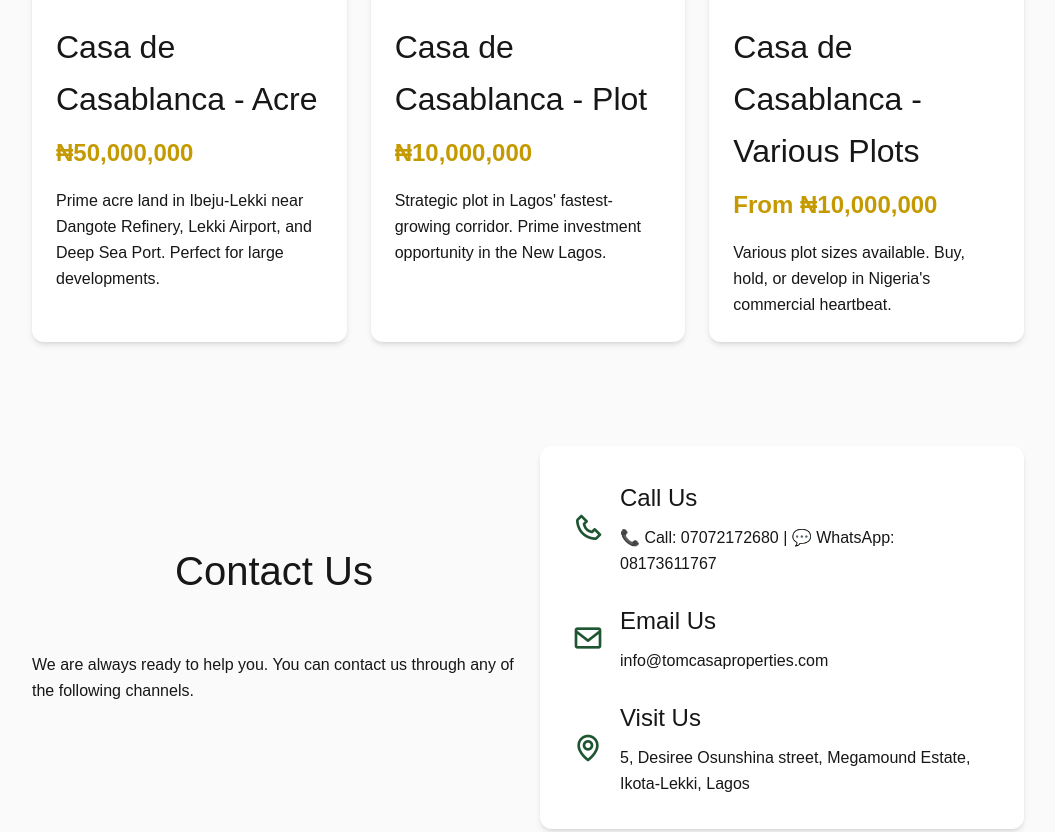
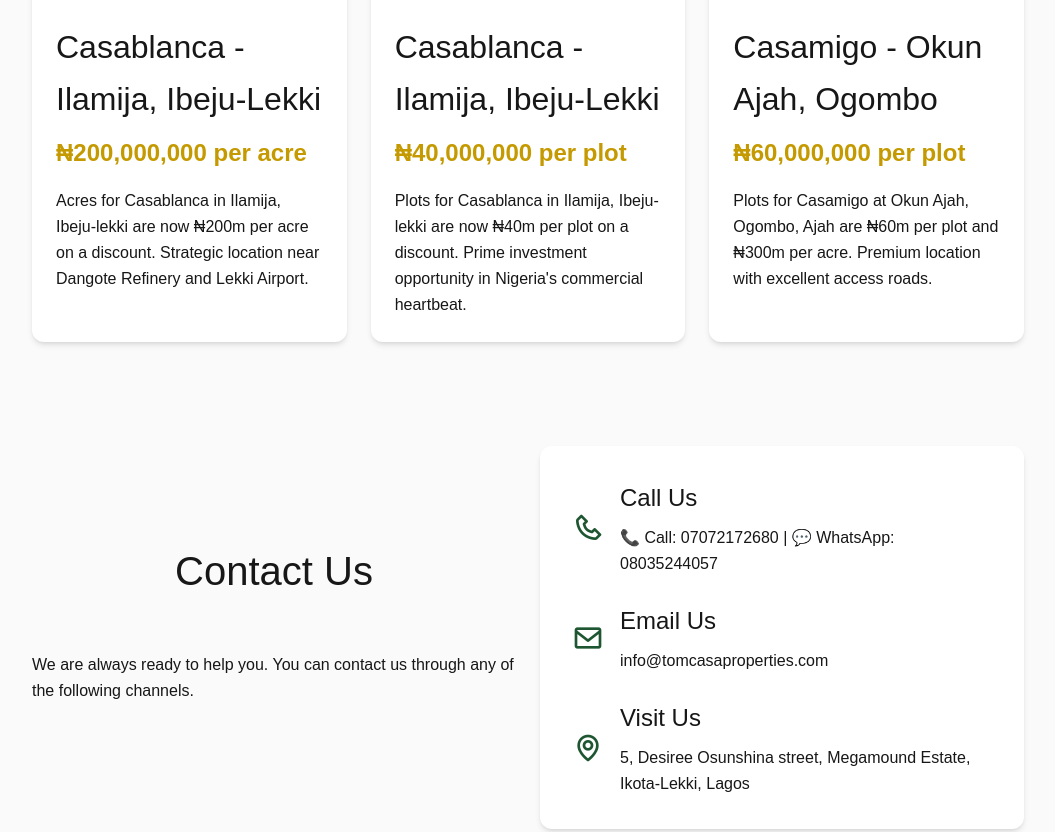
Before and after one commit to Imit96/Tomrealestate, a plain HTML site: page index.html in a window 1280 px wide. Shown: the part 2294-3126 px from the top of the page, without its empty margins (112-1167 px from the left). Drawn offline with nearby package versions, Linux system fonts and the light colour scheme; a web font is replaced by a local one.

Commit message:
Update launch checklist and index content

```diff
--- a/index.html
+++ b/index.html
@@ -226,10 +226,10 @@
                         <img src="https://images.unsplash.com/photo-1512917774080-9991f1c4c750?ixlib=rb-1.2.1&auto=format&fit=crop&w=967&q=80" alt="">
                     </div>
                     <div class="properties__data">
-                        <h3 class="properties__title">Casa de Casablanca - Acre</h3>
-                        <span class="properties__price">₦50,000,000</span>
+                        <h3 class="properties__title">Casablanca - Ilamija, Ibeju-Lekki</h3>
+                        <span class="properties__price">₦200,000,000 per acre</span>
                         <p class="properties__description">
-                            Prime acre land in Ibeju-Lekki near Dangote Refinery, Lekki Airport, and Deep Sea Port. Perfect for large developments.
+                            Acres for Casablanca in Ilamija, Ibeju-lekki are now ₦200m per acre on a discount. Strategic location near Dangote Refinery and Lekki Airport.
                         </p>
                     </div>
                 </div>
@@ -239,10 +239,10 @@
                         <img src="https://images.unsplash.com/photo-1582268611958-ebfd161ef9cf?ixlib=rb-1.2.1&auto=format&fit=crop&w=967&q=80" alt="">
                     </div>
                     <div class="properties__data">
-                        <h3 class="properties__title">Casa de Casablanca - Plot</h3>
-                        <span class="properties__price">₦10,000,000</span>
+                        <h3 class="properties__title">Casablanca - Ilamija, Ibeju-Lekki</h3>
+                        <span class="properties__price">₦40,000,000 per plot</span>
                         <p class="properties__description">
-                            Strategic plot in Lagos' fastest-growing corridor. Prime investment opportunity in the New Lagos.
+                            Plots for Casablanca in Ilamija, Ibeju-lekki are now ₦40m per plot on a discount. Prime investment opportunity in Nigeria's commercial heartbeat.
                         </p>
                     </div>
                 </div>
@@ -252,10 +252,10 @@
                         <img src="https://images.unsplash.com/photo-1570129477492-45c003edd2be?ixlib=rb-1.2.1&auto=format&fit=crop&w=967&q=80" alt="">
                     </div>
                     <div class="properties__data">
-                        <h3 class="properties__title">Casa de Casablanca - Various Plots</h3>
-                        <span class="properties__price">From ₦10,000,000</span>
+                        <h3 class="properties__title">Casamigo - Okun Ajah, Ogombo</h3>
+                        <span class="properties__price">₦60,000,000 per plot</span>
                         <p class="properties__description">
-                            Various plot sizes available. Buy, hold, or develop in Nigeria's commercial heartbeat.
+                            Plots for Casamigo at Okun Ajah, Ogombo, Ajah are ₦60m per plot and ₦300m per acre. Premium location with excellent access roads.
                         </p>
                     </div>
                 </div>
@@ -278,7 +278,7 @@
                             <i class='bx bx-phone'></i>
                             <div>
                                 <h3 class="contact__info-title">Call Us</h3>
-                                <p class="contact__info-description">📞 Call: 07072172680 | 💬 WhatsApp: 08173611767</p>
+                                <p class="contact__info-description">📞 Call: 07072172680 | 💬 WhatsApp: 08035244057</p>
                             </div>
                         </div>
 
@@ -320,7 +320,7 @@
                         <i class='bx bx-phone'></i>
                         <div class="footer__contact-links">
                             <a href="tel:+2347072172680" class="footer__contact-link">📞 Call: 07072172680</a>
-                            <a href="https://wa.me/2348173611767" class="footer__contact-link">💬 WhatsApp: 08173611767</a>
+                            <a href="https://wa.me/2348035244057" class="footer__contact-link">💬 WhatsApp: 08035244057</a>
                         </div>
                     </div>
                     <div class="footer__contact-item">
@@ -368,7 +368,7 @@
                     </button>
                 </form>
                 <div class="footer__social">
-                    <a href="https://wa.me/2348173611767" target="_blank" rel="noopener noreferrer" class="footer__social-link" title="WhatsApp" aria-label="WhatsApp">
+                    <a href="https://wa.me/2348035244057" target="_blank" rel="noopener noreferrer" class="footer__social-link" title="WhatsApp" aria-label="WhatsApp">
                         <i class='bx bxl-whatsapp' aria-hidden="true"></i>
                     </a>
                     <a href="https://www.facebook.com/" target="_blank" rel="noopener noreferrer" class="footer__social-link" title="Facebook" aria-label="Facebook">
```
Also changed, not shown: 1 other file.
